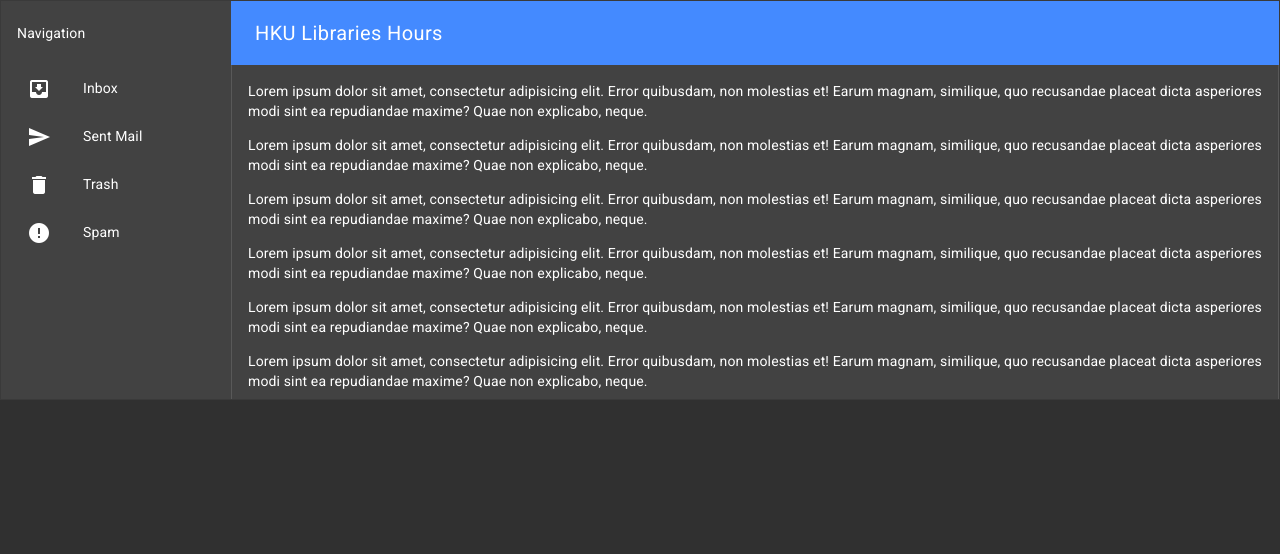
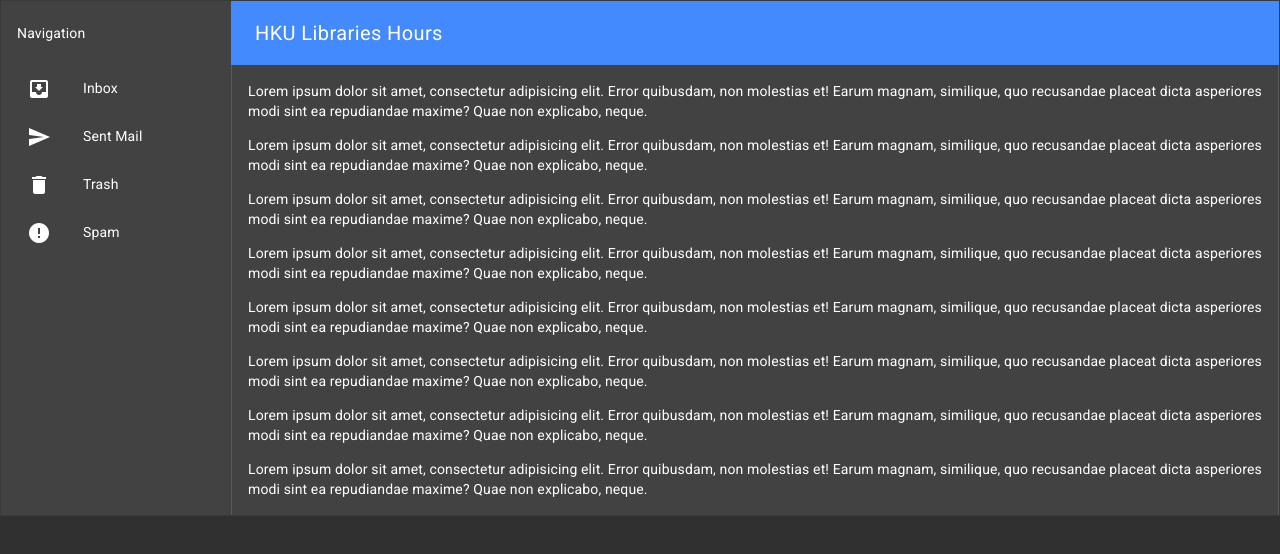
Before and after one commit to htbkoo/hey-hkul-hours, a Vue app in the folder app/web/vue/: page / in a window 1280 px wide. Shown: the top 554 px of the page. Built offline with nearby package versions, Linux system fonts and the light colour scheme.

Commit message:
hey-hkul-hours-web - updated css htbkoo/hey-hkul-hours

```diff
--- a/app/web/vue/src/components/Hours.vue
+++ b/app/web/vue/src/components/Hours.vue
@@ -99,8 +99,11 @@
     }
 
     .md-app {
-        max-height: 400px;
         border: 1px solid rgba(0, 0, 0, .12);
+    }
+
+    .page-content {
+        min-height: 100vh;
     }
 
     .md-drawer {
```
